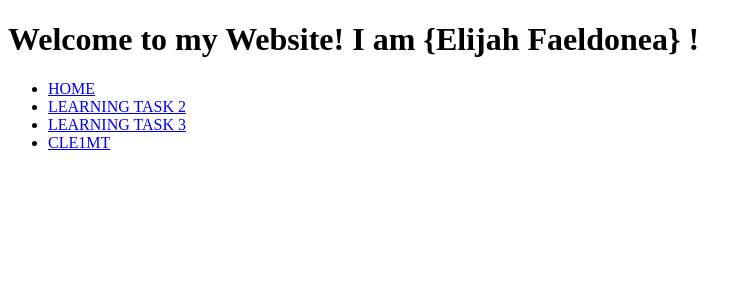
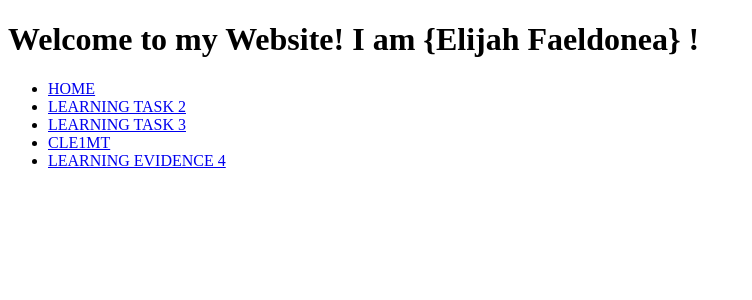
Before and after one commit to lijflzi/learningtasks, a PHP site: page / in a window 1280 px wide. Shown: the top 300 px of the page, without its empty margins (0-752 px from the left). Run offline with PHP 8.4, Linux system fonts and the light colour scheme.

Commit message:
Update index.php

```diff
--- a/index.php
+++ b/index.php
@@ -11,6 +11,7 @@
      <li><a href="/LT2/index.html">LEARNING TASK 2</a></li>
      <li><a href="/LT3/index.html">LEARNING TASK 3</a></li>
      <li><a href="/CLE1MT/index.html">CLE1MT</a></li>
+     <li><a href="/LE4/index.html">LEARNING EVIDENCE 4</a></li>
  </ul>
  </body>
 </html>
```
